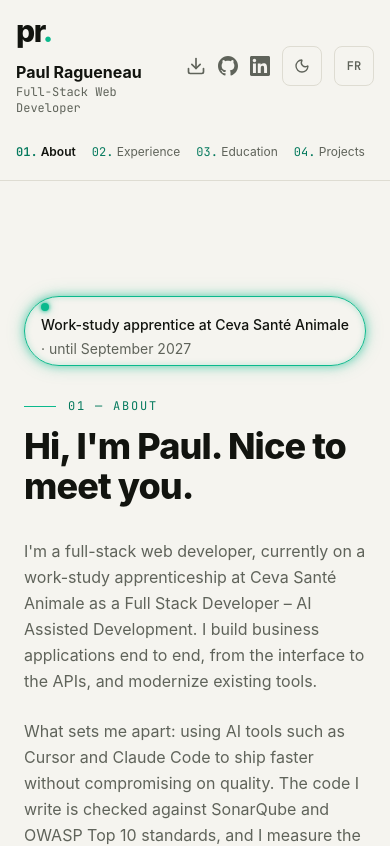
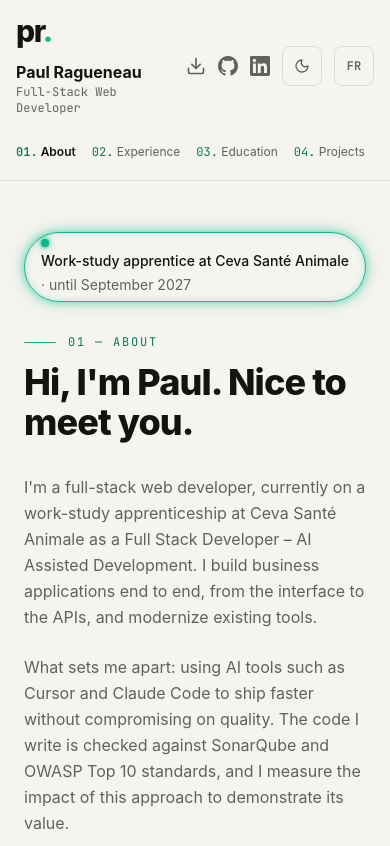
Before and after one commit to Periicles/portfolio, a Next.js app: page /en in a window 390 px wide. Shown: the top 846 px of the page. Built offline with nearby package versions, Linux system fonts and the light colour scheme.

Commit message:
fix(ui): remonter la pastille de statut sous la navigation sur mobile

```diff
--- a/app/components/About.tsx
+++ b/app/components/About.tsx
@@ -8,7 +8,7 @@
     const t = getDictionary(locale).about
 
     return (
-        <section id="about" aria-labelledby="about-heading" className="py-16 scroll-mt-24 md:scroll-mt-16">
+        <section id="about" aria-labelledby="about-heading" className="pt-0 pb-16 md:pt-16 scroll-mt-24 md:scroll-mt-16">
             <StatusBadge locale={locale} />
             <SectionEyebrow index={1}>{t.eyebrow}</SectionEyebrow>
             <h2 id="about-heading" className="text-4xl md:text-5xl font-extrabold tracking-tight text-ink mb-8">
```
